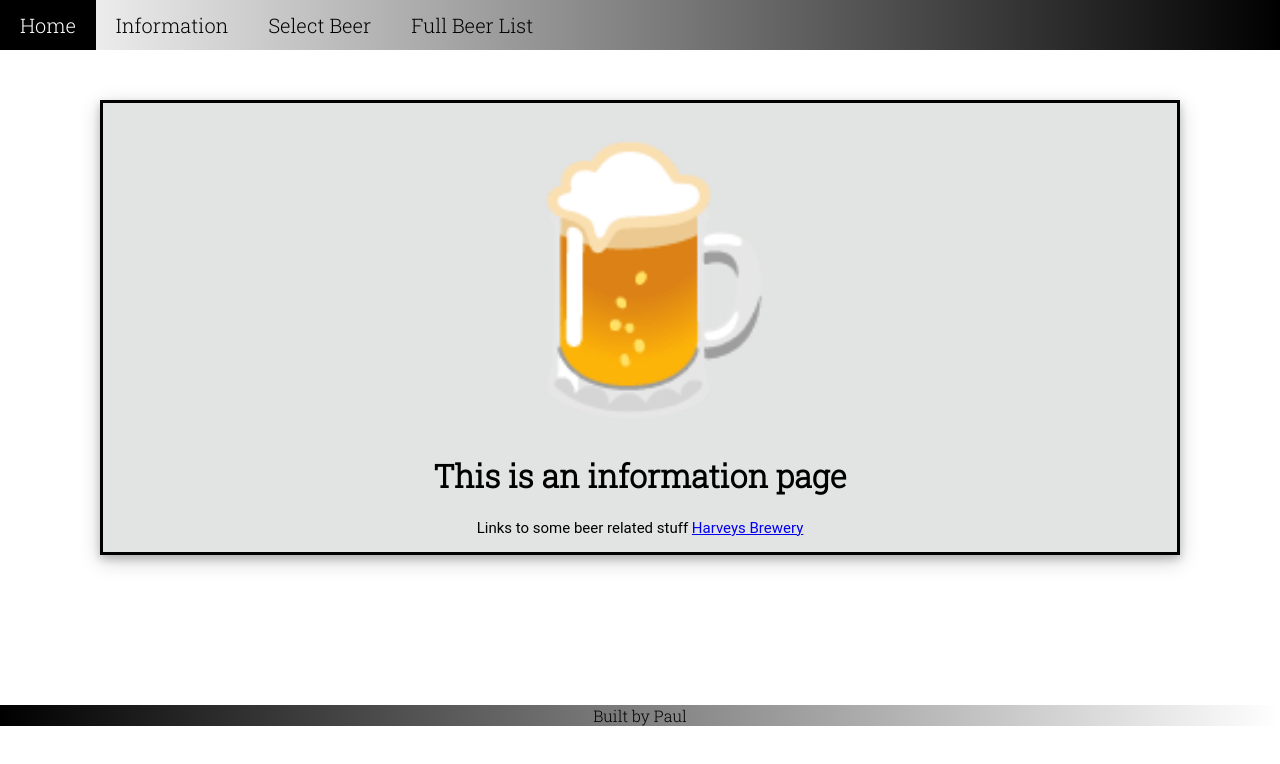
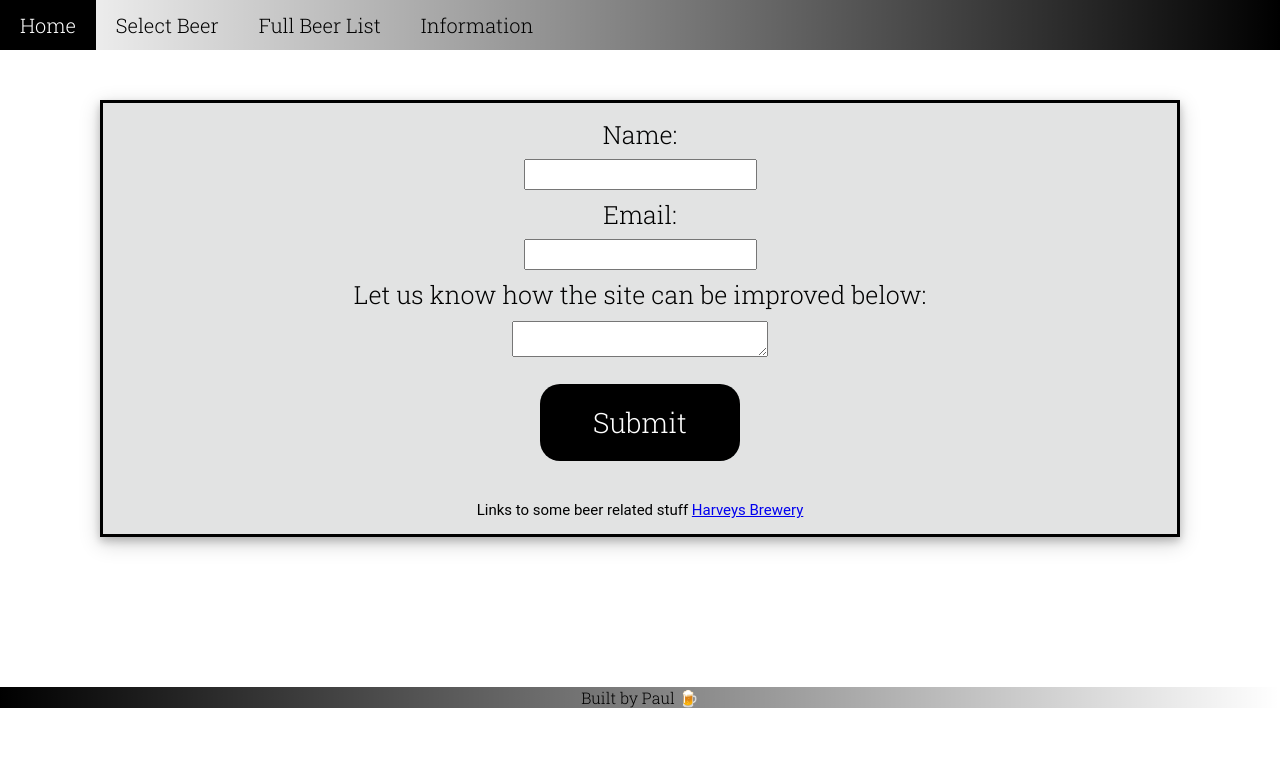
Before and after one commit to PaulJD88/Beer, a Vue app: page /information in a window 1280 px wide. Shown: the top 764 px of the page. Built offline with nearby package versions, Linux system fonts and the light colour scheme.

Commit message:
Information form changes

```diff
--- a/package.json
+++ b/package.json
@@ -8,6 +8,7 @@
     "lint": "vue-cli-service lint"
   },
   "dependencies": {
+    "axios": "^0.21.4",
     "core-js": "^3.6.5",
     "vue": "^2.6.11",
     "vue-router": "^3.2.0"
--- a/src/App.vue
+++ b/src/App.vue
@@ -2,12 +2,12 @@
   <div id="app">
     <ul>
       <li><router-link to="/">Home</router-link></li>
+      <li><router-link to="/selectbeer">Select Beer</router-link></li>
+      <li><router-link to="/allbeer">Full Beer List</router-link></li>
       <li><router-link to="/information">Information</router-link></li>
-      <li><router-link to="/beers">Select Beer</router-link></li>
-      <li><router-link to="/allbeer">Full Beer List</router-link></li>
     </ul>
     <router-view />
-    <footer> Built by Paul </footer>
+    <footer>Built by Paul &#127866;</footer>
   </div>
 </template>
 
--- a/src/components/Information.vue
+++ b/src/components/Information.vue
@@ -1,7 +1,22 @@
 <template>
   <div class="information">
-    <div class="icon">&#127866; </div>
-    <h1>This is an information page</h1>
+    <div class="form">
+    <form @submit.prevent="submitForm">
+      <div>
+        <label for="name">Name:</label><br />
+        <input id="name" type="text" v-model="name" required />
+      </div>
+      <div>
+        <label for="email">Email:</label><br />
+        <input id="email" type="email" v-model="email" required />
+      </div>
+      <div>
+        <label for="caps">Let us know how the site can be improved below:</label><br />
+        <textarea id="caps" v-model="caps" required></textarea>
+      </div>
+      <button :class="[name ? activeClass : '']" type="submit">Submit</button>
+    </form>
+    </div>
     <p v-html="beerSites"></p>
   </div>
 </template>
@@ -10,6 +25,11 @@
 export default {
   data() {
     return {
+      name: '',
+      email: '',
+      caps: '',
+      response: '',
+      activeClass: 'active',
       beerSites:
         'Links to some beer related stuff <a href="https://www.harveys.org.uk/"target="_blank">Harveys Brewery</a>',
     };
@@ -17,8 +37,7 @@ export default {
 };
 </script>
 
-<style lang="postcss">
-
+<style lang="postcss" scoped>
 .information {
   background-color: rgba(189, 190, 190, 0.432);
   margin: 50px 100px 150px 100px;
@@ -26,7 +45,23 @@ export default {
   box-shadow: 0 4px 8px 0 rgba(0, 0, 0, 0.2), 0 6px 20px 0 rgba(0, 0, 0, 0.19);
 }
 
+form {
+  font-size: 25px;
+  padding: 15px;
+}
+
+textarea {
+  margin: 10px;
+  width: 250px;
+}
+
+input {
+  height: 25px;
+  width: 225px;
+  margin: 8px;
+}
+
 .icon {
- font-size: 250px;
+  font-size: 250px;
 }
 </style>
--- a/src/router/index.js
+++ b/src/router/index.js
@@ -19,7 +19,7 @@ const routes = [
     component: () => import(/* webpackChunkName: "about" */ '../components/Information.vue'),
   },
   {
-    path: '/beers',
+    path: '/selectbeer',
     name: 'BeerList',
     // route level code-splitting
     // this generates a separate chunk (about.[hash].js) for this route
```
Also changed, not shown: 1 other file (tests, documents, lock files or other folders).
